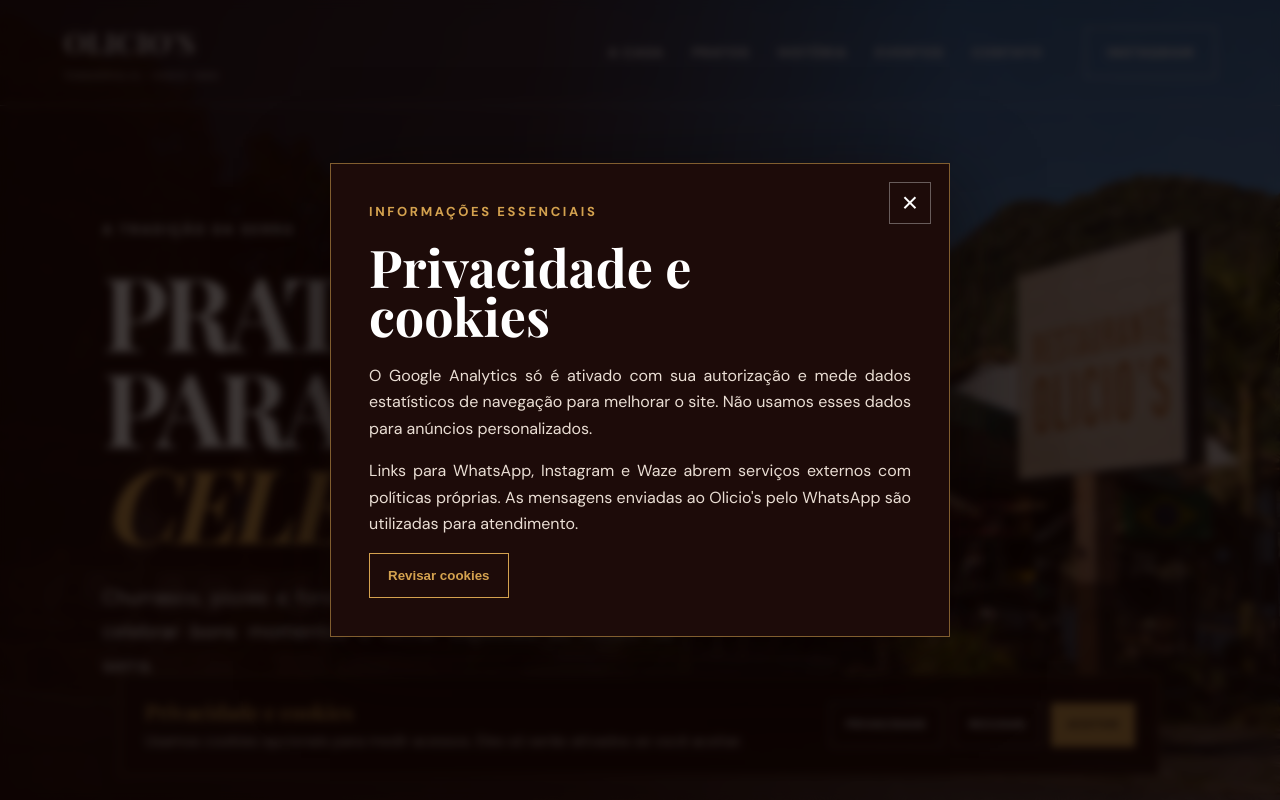
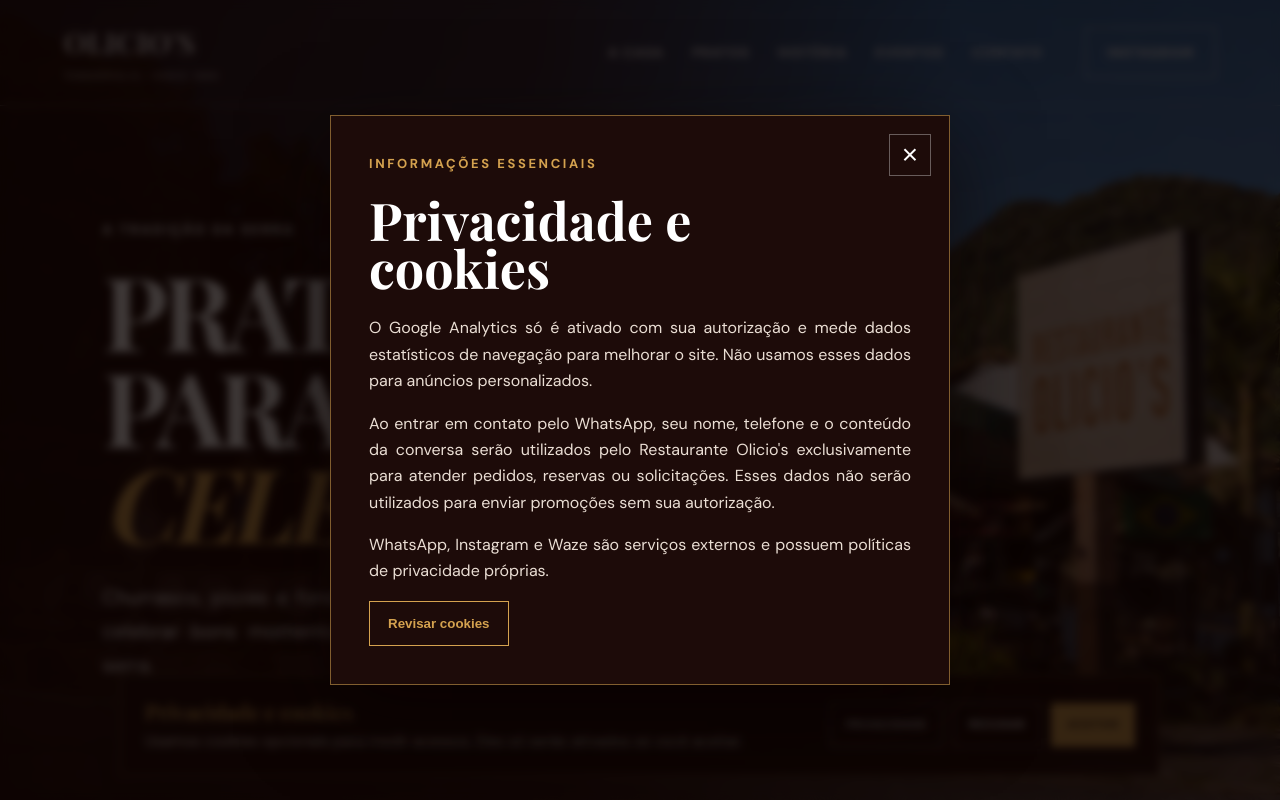
Before and after one commit to patinhodev/olicios-site, a website: page frontend/index.html in a window 1280 px wide. Both pictures are taken after a click on the button "PRIVACIDADE". Shown: the top 800 px of the page. Drawn offline with nearby package versions, Linux system fonts and the light colour scheme; a web font is replaced by a local one.

Commit message:
Informar tratamento de dados no WhatsApp

```diff
--- a/frontend/index.html
+++ b/frontend/index.html
@@ -8,7 +8,7 @@
       content="Olicio's: churrasco, pizzas e fondue em Teresópolis desde 1988."
     />
     <meta property="og:type" content="website" />
-    <meta property="og:url" content="https://olicios-site.vercel.app/" />
+    <meta property="og:url" content="https://olicios-site.pages.dev/" />
     <meta
       property="og:title"
       content="Restaurante Olicio's | Em Teresópolis desde 1988"
@@ -19,7 +19,7 @@
     />
     <meta
       property="og:image"
-      content="https://olicios-site.vercel.app/assets/images/capa-fachada-candidata.webp"
+      content="https://olicios-site.pages.dev/assets/images/capa-fachada-candidata.webp"
     />
     <meta name="twitter:card" content="summary_large_image" />
     <meta
@@ -32,7 +32,7 @@
     />
     <meta
       name="twitter:image"
-      content="https://olicios-site.vercel.app/assets/images/capa-fachada-candidata.webp"
+      content="https://olicios-site.pages.dev/assets/images/capa-fachada-candidata.webp"
     />
     <meta http-equiv="Cache-Control" content="no-cache, no-store, must-revalidate" />
     <meta http-equiv="Pragma" content="no-cache" />
@@ -73,7 +73,14 @@
         aria-label="Abrir navegação"
         aria-controls="site-navigation"
         aria-expanded="false"
-        onclick="const open = document.body.classList.toggle('menu-open'); this.setAttribute('aria-expanded', String(open)); this.setAttribute('aria-label', open ? 'Fechar navegação' : 'Abrir navegação')"
+        onclick="
+          const open = document.body.classList.toggle('menu-open');
+          this.setAttribute('aria-expanded', String(open));
+          this.setAttribute(
+            'aria-label',
+            open ? 'Fechar navegação' : 'Abrir navegação',
+          );
+        "
       >
         <span class="menu-icon" aria-hidden="true">
           <span></span><span></span><span></span>
@@ -458,9 +465,14 @@
         personalizados.
       </p>
       <p>
-        Links para WhatsApp, Instagram e Waze abrem serviços externos com políticas
-        próprias. As mensagens enviadas ao Olicio's pelo WhatsApp são utilizadas para
-        atendimento.
+        Ao entrar em contato pelo WhatsApp, seu nome, telefone e o conteúdo da conversa
+        serão utilizados pelo Restaurante Olicio's exclusivamente para atender pedidos,
+        reservas ou solicitações. Esses dados não serão utilizados para enviar promoções
+        sem sua autorização.
+      </p>
+      <p>
+        WhatsApp, Instagram e Waze são serviços externos e possuem políticas de
+        privacidade próprias.
       </p>
       <button class="privacy-preferences" id="review-cookie-consent" type="button">
         Revisar cookies
```
